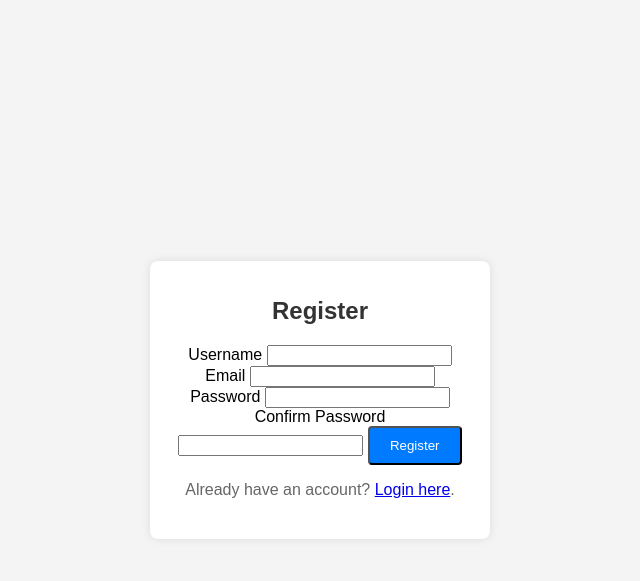
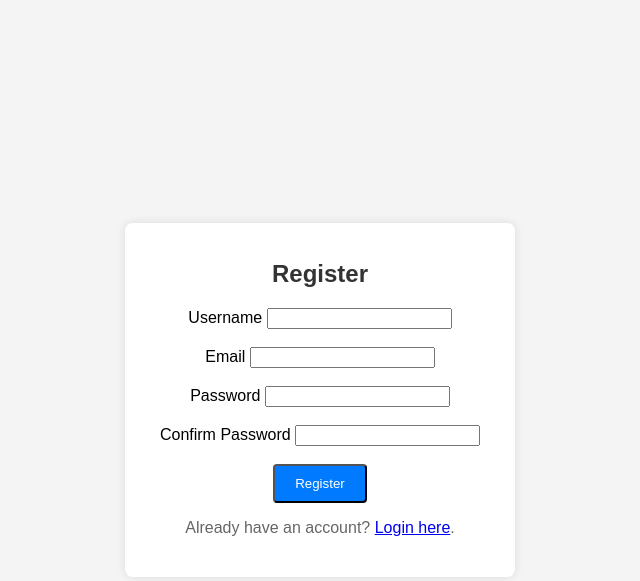
Before and after one commit to na0260/product_managemnet_php, a PHP site: page /register.php in a window 1280 px wide. Shown: the top 581 px of the page, without its empty margins (320-960 px from the left). Run offline with PHP 8.4, Linux system fonts and the light colour scheme.

Commit message:
register form updated

```diff
--- a/assets/css/style.css
+++ b/assets/css/style.css
@@ -17,7 +17,7 @@
     border-radius: 8px;
     box-shadow: 0 0 10px rgba(0, 0, 0, 0.1);
     text-align: center;
-    width: 300px;
+    width: 350px;
 }
 
 h1 {
```
Also changed, not shown: register.php (+4 -4 lines).
